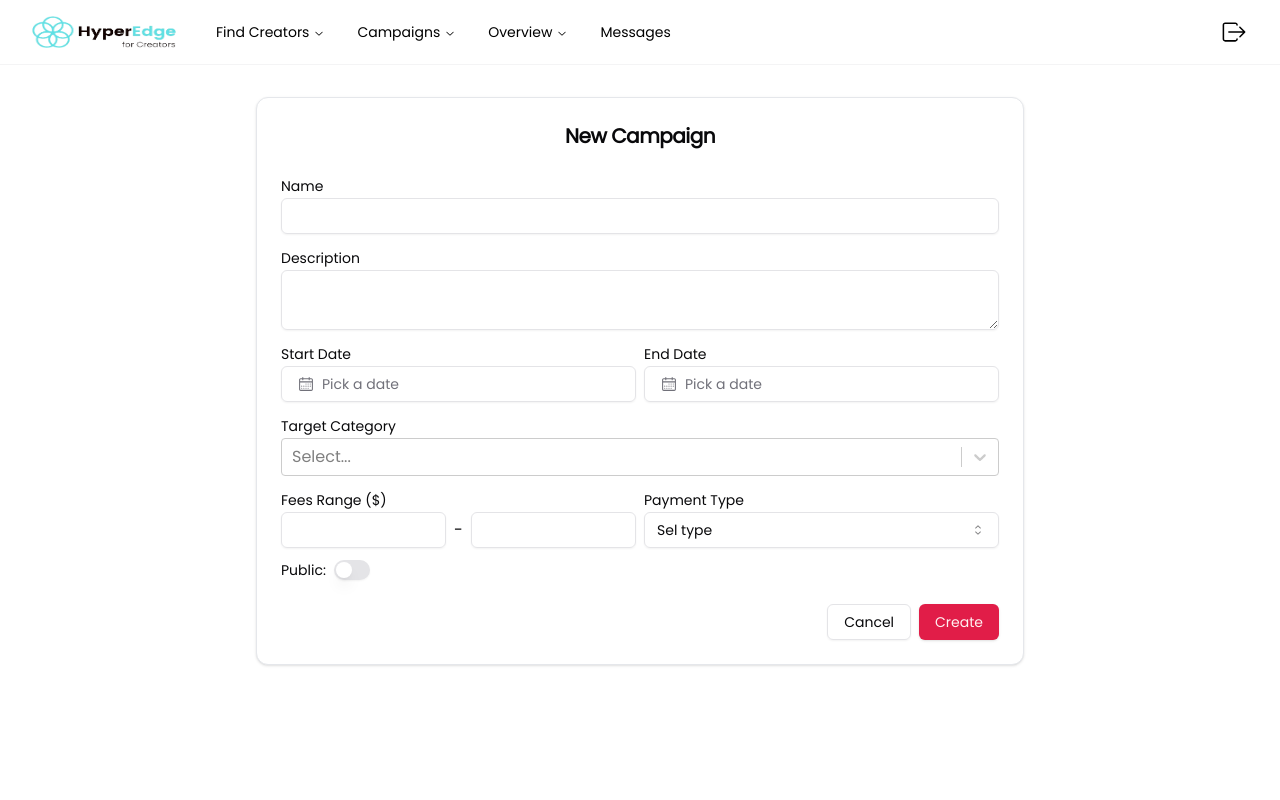
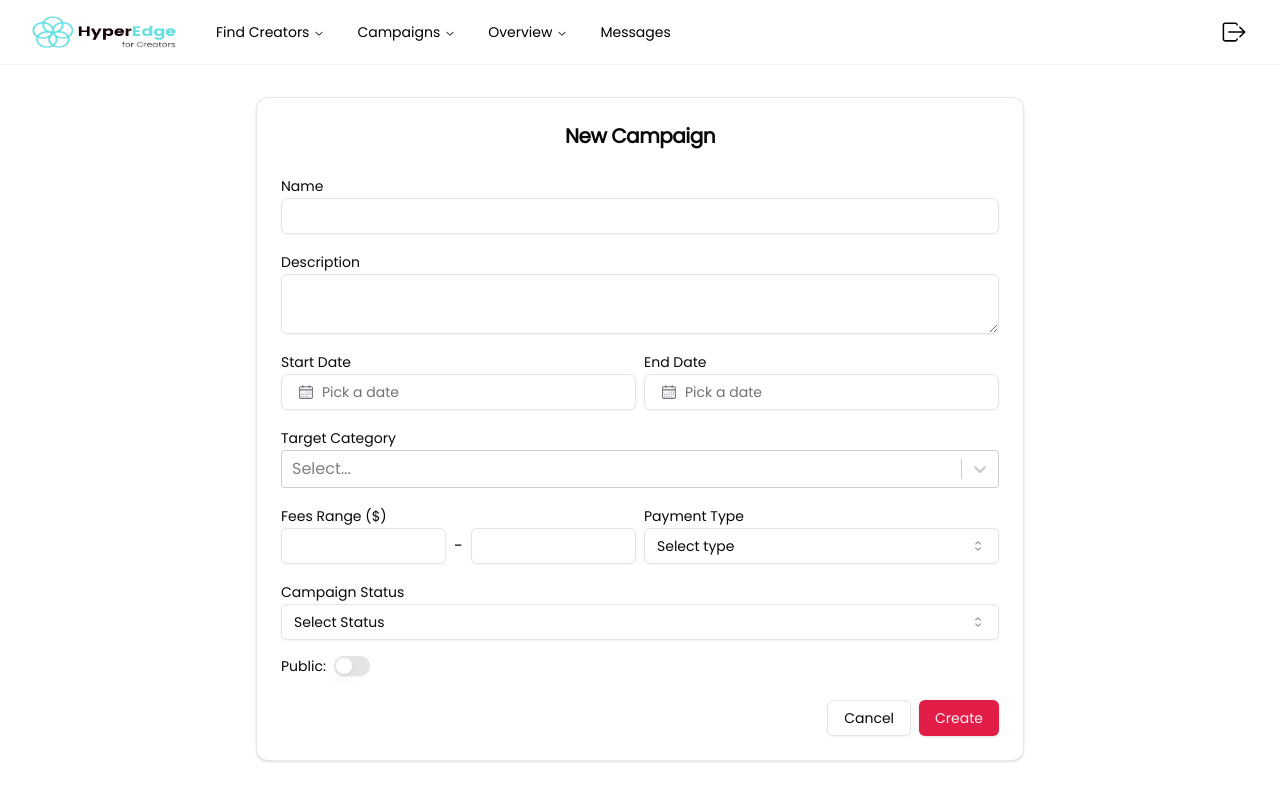
Before and after one commit to Rushi0508/HyperEdge-Brands, a Next.js app: page /campaign/new in a window 1280 px wide. Built offline with nearby package versions, Linux system fonts and the light colour scheme.

Commit message:
Campaign Status Update

```diff
--- a/src/app/campaign/[id]/update/page.tsx
+++ b/src/app/campaign/[id]/update/page.tsx
@@ -31,9 +31,10 @@ function page() {
   const [endDate, setEndDate] = useState(null)
   let [category, setCategory] = useState<any>([]);
   const [categoryOptions, setCategoryOptions] = useState<any>(null)
+  const [status, setStatus] = useState("")
 
   const onSubmit = async (body: any) => {
-    if (!startDate || !endDate || !type) {
+    if (!startDate || !endDate || !type || !status) {
       return toast.error('Fill out all details')
     }
     if ((startDate > endDate) || (startDate < Date.now()) || (endDate < Date.now())) {
@@ -50,7 +51,7 @@ function page() {
     body.type = type;
     body.startDate = startDate;
     body.endDate = endDate;
-    body.status = "PLANNED";
+    body.status = status;
     body.visibility = pub ? "PUBLIC" : "PRIVATE"
     if (category) category = category?.map((obj: any) => obj.label)
     body.targetCategory = category
@@ -87,6 +88,7 @@ function page() {
       setEndDate(campaign.endDate)
       setCategory(campaign.targetCategory.map((c: any) => ({ value: c, label: c })))
       setType(campaign.type)
+      setStatus(campaign.status)
       setValue('feesFrom', campaign.feesFrom)
       setValue('feesTo', campaign.feesTo)
       campaign.visibility === 'PUBLIC' ? setPublic(true) : setPublic(false)
@@ -106,7 +108,7 @@ function page() {
           <CardTitle className='text-xl text-center'>Update Campaign Information</CardTitle>
         </CardHeader>
         <CardContent>
-          <div className='flex flex-col gap-3'>
+          <div className='flex flex-col gap-4'>
             <div>
               <Label htmlFor='name'>Name</Label>
               <Input disabled={isLoading} id='name' {...register('name', {
@@ -175,6 +177,19 @@ function page() {
                 </Sel>
               </div>
             </div>
+            <div>
+              <Label>Campaign Status</Label>
+              <Sel disabled={isLoading} onValueChange={(e) => setStatus(e)}>
+                <SelectTrigger className='w-full'>
+                  <SelectValue placeholder={`${status ? status : "Select Status"}`} />
+                </SelectTrigger>
+                <SelectContent>
+                  <SelectItem value="PLANNED">PLANNED</SelectItem>
+                  <SelectItem value="ACTIVE">ACTIVE</SelectItem>
+                  <SelectItem value="COMPLETED">COMPLETED</SelectItem>
+                </SelectContent>
+              </Sel>
+            </div>
             <div className='flex items-center gap-2'>
               <Label>Public:</Label>
               <Switch disabled={isLoading} onClick={() => setPublic(!pub)} checked={pub} />
--- a/src/app/campaign/new/page.tsx
+++ b/src/app/campaign/new/page.tsx
@@ -30,9 +30,10 @@ function page() {
   const [endDate, setEndDate] = useState(null)
   const [categoryOptions, setCategoryOptions] = useState<any>(null)
   let [category, setCategory] = useState<any>([])
+  const [status, setStatus] = useState("")
 
   const onSubmit = async (body: any) => {
-    if (!startDate || !endDate || !type) {
+    if (!startDate || !endDate || !type || !status) {
       return toast.error('Fill out all details')
     }
     if ((startDate > endDate) || (startDate < Date.now()) || (endDate < Date.now())) {
@@ -49,7 +50,7 @@ function page() {
     body.type = type;
     body.startDate = startDate;
     body.endDate = endDate;
-    body.status = "PLANNED";
+    body.status = status;
     body.visibility = pub ? "PUBLIC" : "PRIVATE"
     if (category) category = category?.map((obj: any) => obj.label)
     body.targetCategory = category
@@ -89,7 +90,7 @@ function page() {
           <CardTitle className='text-xl text-center'>New Campaign</CardTitle>
         </CardHeader>
         <CardContent>
-          <div className='flex flex-col gap-3'>
+          <div className='flex flex-col gap-4'>
             <div>
               <Label htmlFor='name'>Name</Label>
               <Input disabled={isLoading} id='name' {...register('name', {
@@ -147,7 +148,7 @@ function page() {
                 <Label>Payment Type</Label>
                 <Sel disabled={isLoading} onValueChange={(e) => setType(e)}>
                   <SelectTrigger className='w-full'>
-                    <SelectValue placeholder={`${type ? type : "Sel type"}`} />
+                    <SelectValue placeholder={`${type ? type : "Select type"}`} />
                   </SelectTrigger>
                   <SelectContent>
                     <SelectItem value="PER_POST">PER POST</SelectItem>
@@ -157,6 +158,19 @@ function page() {
                   </SelectContent>
                 </Sel>
               </div>
+            </div>
+            <div>
+              <Label>Campaign Status</Label>
+              <Sel disabled={isLoading} onValueChange={(e) => setStatus(e)}>
+                <SelectTrigger className='w-full'>
+                  <SelectValue placeholder={`${status ? status : "Select Status"}`} />
+                </SelectTrigger>
+                <SelectContent>
+                  <SelectItem value="PLANNED">PLANNED</SelectItem>
+                  <SelectItem value="ACTIVE">ACTIVE</SelectItem>
+                  <SelectItem value="COMPLETED">COMPLETED</SelectItem>
+                </SelectContent>
+              </Sel>
             </div>
             <div className='flex items-center gap-2'>
               <Label>Public:</Label>
```
